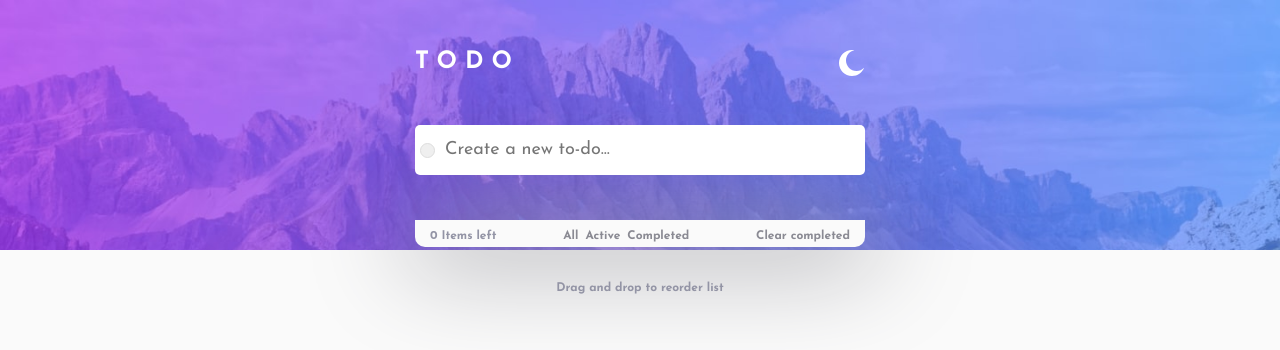
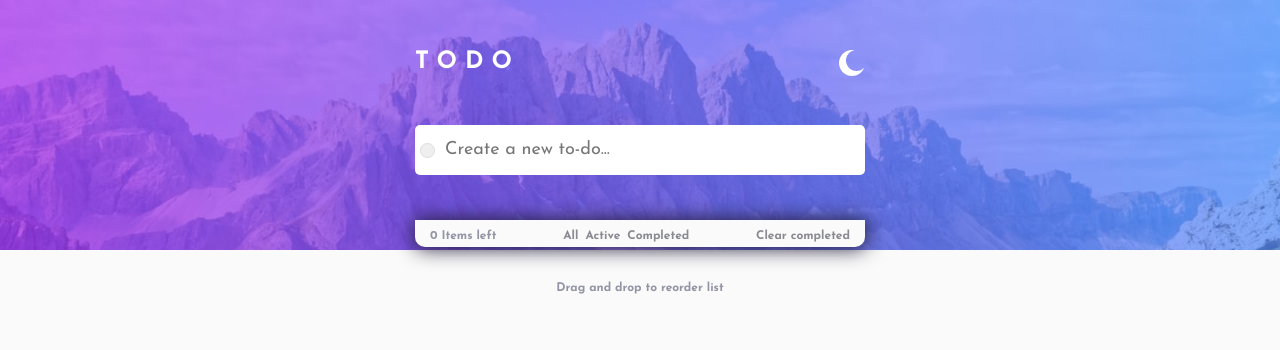
Before and after one commit to carp22/todo-app, a React (Vite) app: page / in a window 1280 px wide. Shown: the top 350 px of the page. Built offline with nearby package versions, Linux system fonts and the light colour scheme.

Commit message:
Final modifications
Shadow fixed

```diff
--- a/src/index.css
+++ b/src/index.css
@@ -157,9 +157,10 @@
   width: 450px;
 
   border-top: 0.1px solid rgba(187, 187, 196, 0.1);
+  box-shadow: 0.5px 0 0.5px 0.5px rgba(0, 0, 0, 0.3), -0.5px 0 0.5px  rgba(0, 0, 0, 0.3);
 }
 .todo-element:first-child {
-  box-shadow: 5px 5px 100px 5px hsl(240, 3%, 62%);
+  box-shadow: 0.5px 0.5px 10px 1px hsl(252, 31%, 16%);
 
   border-top-right-radius: 10px;
   border-top-left-radius: 10px;
@@ -244,7 +245,7 @@
   padding: 10px 15px 5px 15px;
 
   font-size: 9px;
-  box-shadow: 2px 2px 100px 10px hsl(240, 3%, 62%);
+  box-shadow: 0.5px 0.5px 20px 1px hsl(252, 31%, 16%);
 
   border-bottom-left-radius: 10px;
   border-bottom-right-radius: 10px;
```
